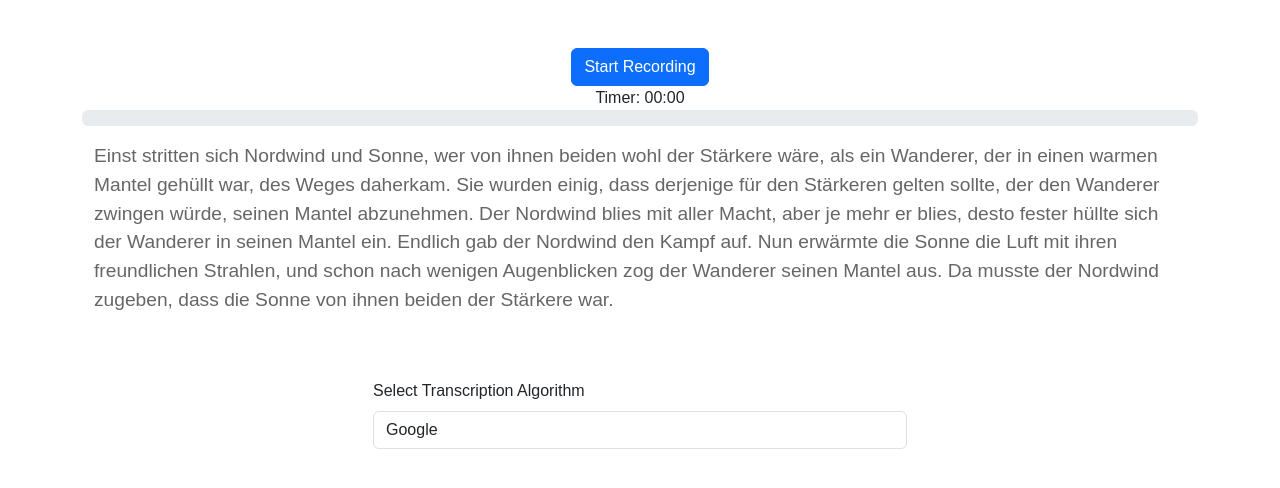
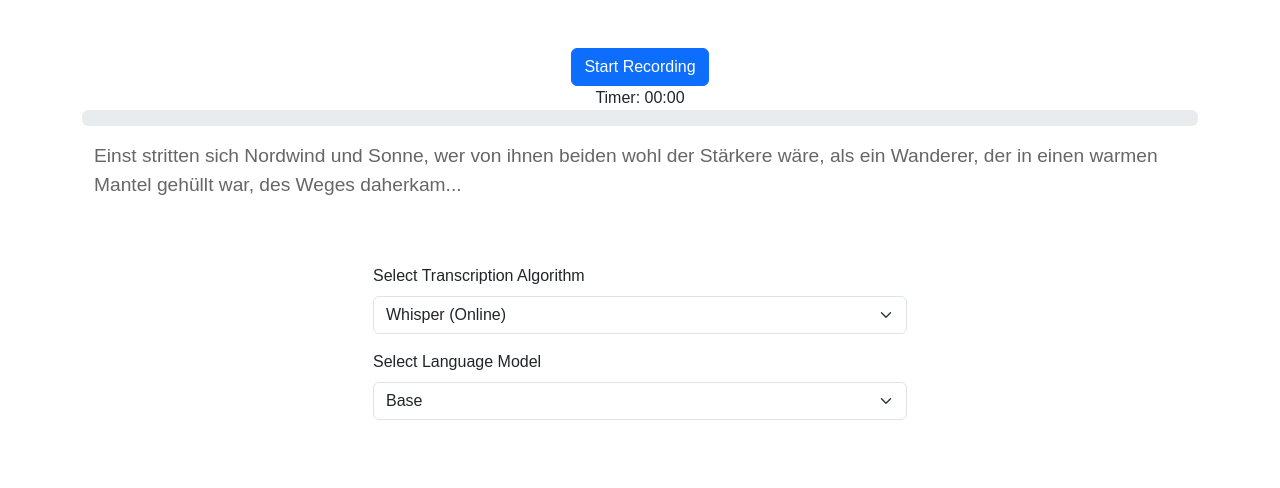
Before and after one commit to AJaeck/pd_app_frontend, a React (Create React App) app: page /new-speech-test/1/1 in a window 1280 px wide. Shown: the top 488 px of the page. Built offline with nearby package versions, Linux system fonts and the light colour scheme.

Commit message:
implement whisper model sizes

```diff
--- a/src/NewSpeechTest.js
+++ b/src/NewSpeechTest.js
@@ -1,6 +1,6 @@
 import React, { useState, useEffect } from 'react';
 import { useParams, useNavigate } from 'react-router-dom';
-import { Container, Row, Col, Button, ProgressBar } from 'react-bootstrap';
+import { Container, Row, Col, Button, ProgressBar, Spinner } from 'react-bootstrap';
 import ReadingTask from "./components/SpeechTasks/ReadingTask/ReadingTask";
 import PatakaTask from "./components/SpeechTasks/PatakaTask/PatakaTask";
 
@@ -9,12 +9,18 @@ function NewSpeechTest() {
     const [mediaRecorder, setMediaRecorder] = useState(null);
     const [timer, setTimer] = useState(0);
     const [volume, setVolume] = useState(0);
-    const [selectedAlgorithm, setSelectedAlgorithm] = useState('Google');  // Default to Google
+    const [selectedAlgorithm, setSelectedAlgorithm] = useState('Whisper-Online');  // Default to Whisper-Online
+    const [selectedModelSize, setSelectedModelSize] = useState('base'); // Selected language model
+    const [isUploading, setIsUploading] = useState(false); // Track upload state
     const { userId, taskType } = useParams();
     const navigate = useNavigate();
 
     const handleAlgorithmChange = (algorithm) => {
         setSelectedAlgorithm(algorithm);
+    };
+
+    const handleModelSizeChange = (model) => {
+        setSelectedModelSize(model);
     };
 
     const formatTime = (seconds) => {
@@ -45,7 +51,7 @@ function NewSpeechTest() {
                 recorder.ondataavailable = (event) => {
                     const audioBlob = event.data;
                     const audioUrl = URL.createObjectURL(audioBlob);
-                    uploadAudio(audioBlob, userId, audioUrl);  // Now passing audioUrl directly
+                    uploadAudio(audioBlob, userId, audioUrl);
                 };
                 recorder.start();
                 setRecording(true);
@@ -70,35 +76,39 @@ function NewSpeechTest() {
 
     const handleStopRecording = () => {
         if (mediaRecorder) {
-            mediaRecorder.stop();  // This will trigger `ondataavailable`
+            mediaRecorder.stop();
             setRecording(false);
             setTimer(0);
         }
     };
 
     const uploadAudio = (audioBlob, userId, audioUrl) => {
-        // Determine endpoint or processing based on task type
+        // Start uploading
+        setIsUploading(true);
+
         const endpoint = taskType === 'pataka' ? 'pataka' : 'reading';
         const formData = new FormData();
         formData.append('file', audioBlob);
-        formData.append('algorithm', selectedAlgorithm);  // Append selected algorithm to form data
-        console.log(selectedAlgorithm)
+        formData.append('algorithm', selectedAlgorithm); // Append selected algorithm
+        formData.append('modelSize', selectedModelSize); // Append selected model size
+        console.log(formData)
         fetch(`http://localhost:5000/process_speech_tasks/${endpoint}/${userId}`, {
             method: 'POST',
             body: formData,
         })
             .then(response => response.json())
             .then(data => {
+                setIsUploading(false); // End uploading
                 if (data.message) {
-                // Navigate with results from server response
-                console.log(data.message)
-                console.log(data)
-                navigate(`/speech-results/${userId}`, { state: { audioUrl, results: data.results, endpoint } });
+                    navigate(`/speech-results/${userId}`, {
+                        state: { audioUrl, results: data.results, endpoint }
+                    });
                 } else if (data.error) {
                     alert(`Error: ${data.reason}`);
                 }
             })
             .catch((error) => {
+                setIsUploading(false);
                 console.error('Error uploading audio:', error);
             });
     };
@@ -111,29 +121,47 @@ function NewSpeechTest() {
         };
     }, [mediaRecorder]);
 
-    // Rendering based on task type
 const TaskComponent = taskType === 'pataka'
     ? PatakaTask
     : () => (
         <ReadingTask
-            selectedAlgorithm={selectedAlgorithm} // Pass parent state
-            onAlgorithmChange={handleAlgorithmChange} // Pass updater function
+            selectedAlgorithm={selectedAlgorithm}
+            onAlgorithmChange={handleAlgorithmChange}
+            selectedModelSize={selectedModelSize} // Pass parent state
+            onModelSizeChange={handleModelSizeChange} // Pass updater function
         />
     );
 
+console.log("Algorithm:", selectedAlgorithm);
+console.log("Model Size:", selectedModelSize);
     return (
         <Container className="mt-5">
             <Row className="justify-content-center">
                 <Col className="text-center">
-                    <Button variant="primary" onClick={recording ? handleStopRecording : handleStartRecording}>
+                    {/* Disable button if uploading */}
+                    <Button
+                        variant="primary"
+                        onClick={recording ? handleStopRecording : handleStartRecording}
+                        disabled={isUploading}
+                    >
                         {recording ? 'Stop Recording' : 'Start Recording'}
                     </Button>
                     <div>Timer: {formatTime(timer)}</div>
                     <ProgressBar now={volume} max={255} label={`${volume} dB`} />
+                    {/* Show spinner and loading text during upload */}
+                    {isUploading && (
+                        <div className="mt-3">
+                            <Spinner animation="border" role="status">
+                                <span className="visually-hidden">Loading...</span>
+                            </Spinner>
+                            <div>Audio is being transcribed</div>
+                        </div>
+                    )}
                 </Col>
             </Row>
             <TaskComponent />
         </Container>
     );
 }
+
 export default NewSpeechTest;
--- a/src/components/SpeechTasks/ReadingTask/ReadingTask.js
+++ b/src/components/SpeechTasks/ReadingTask/ReadingTask.js
@@ -1,43 +1,63 @@
-import React from 'react';
+import React, { useState } from 'react';
 import { Row, Form, Col, Container } from "react-bootstrap";
 
-function ReadingTask({ selectedAlgorithm, onAlgorithmChange }) { // Receive props from parent
+function ReadingTask({ selectedAlgorithm, onAlgorithmChange, selectedModelSize, onModelSizeChange }) { // Add new props
+
+    // Check if the selected algorithm requires language model selection
+    const requiresLanguageModel = [
+        'Whisper-Online',
+        'Whisper-Offline',
+        'WhisperX-Offline'
+    ].includes(selectedAlgorithm);
+
     return (
-        <>
         <Container>
             <Row className="justify-content-center mt-3">
                 <p>
                     Einst stritten sich Nordwind und Sonne, wer von ihnen beiden
                     wohl der Stärkere wäre, als ein Wanderer, der in einen warmen
-                        Mantel gehüllt war, des Weges daherkam. Sie wurden einig, dass
-                        derjenige für den Stärkeren gelten sollte, der den Wanderer
-                        zwingen würde, seinen Mantel abzunehmen. Der Nordwind blies mit
-                        aller Macht, aber je mehr er blies, desto fester hüllte sich der
-                        Wanderer in seinen Mantel ein. Endlich gab der Nordwind den
-                        Kampf auf. Nun erwärmte die Sonne die Luft mit ihren freundlichen
-                        Strahlen, und schon nach wenigen Augenblicken zog der Wanderer
-                        seinen Mantel aus. Da musste der Nordwind zugeben, dass die Sonne
-                        von ihnen beiden der Stärkere war.
+                    Mantel gehüllt war, des Weges daherkam...
                 </p>
             </Row>
             <Row className="justify-content-center mt-3">
                 <Col md={6}>
                     <Form.Group controlId="transcriptionAlgorithm">
                         <Form.Label>Select Transcription Algorithm</Form.Label>
-                            <Form.Control
-                                as="select"
-                                value={selectedAlgorithm} // Controlled by parent state
-                                onChange={(e) => onAlgorithmChange(e.target.value)} // Update parent state
+                        <Form.Select
+                            value={selectedAlgorithm}
+                            onChange={(e) => onAlgorithmChange(e.target.value)}
                         >
-                                <option value="IBM">IBM</option>
+                            <option value="Whisper-Online">Whisper (Online)</option>
+                            <option value="Whisper-Offline">Whisper (Offline)</option>
+                            <option value="WhisperX-Offline">WhisperX (Offline)</option>
                             <option value="Google">Google</option>
-                                <option value="Whisper">Whisper</option>
-                            </Form.Control>
+                            <option disabled value="Sphinx">Sphinx (Coming Soon)</option>
+                        </Form.Select>
                     </Form.Group>
                 </Col>
             </Row>
+            {requiresLanguageModel && (
+                <Row className="justify-content-center mt-3">
+                    <Col md={6}>
+                        <Form.Group controlId="languageModel">
+                            <Form.Label>Select Language Model</Form.Label>
+                            <Form.Select
+                                value={selectedModelSize} // Controlled by parent state
+                                onChange={(e) => onModelSizeChange(e.target.value)} // Update parent state
+                            >
+                                <option value="">-- Select Language Model --</option>
+                                <option value="tiny">Tiny</option>
+                                <option value="base">Base</option>
+                                <option value="small">Small</option>
+                                <option value="medium">Medium</option>
+                                <option value="large">Large (~10 GB VRAM)</option>
+                                <option value="turbo">Turbo</option>
+                            </Form.Select>
+                        </Form.Group>
+                    </Col>
+                </Row>
+            )}
         </Container>
-        </>
     );
 }
 
```
Lines whose indentation alone changed are shown as unchanged.
